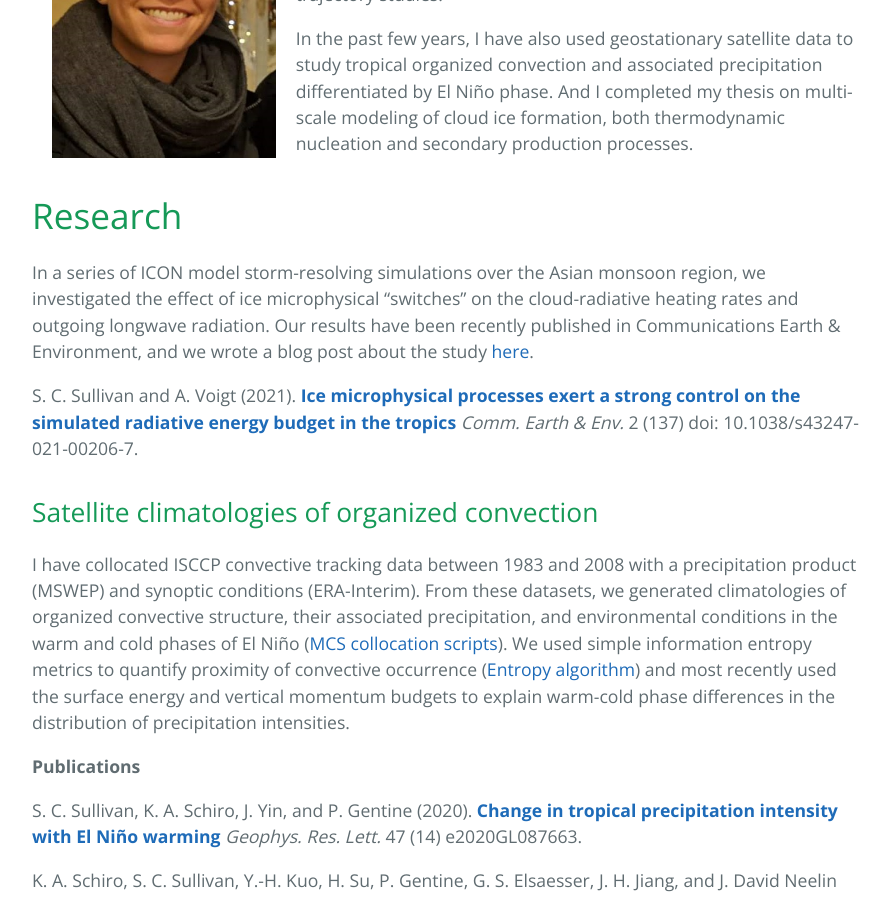
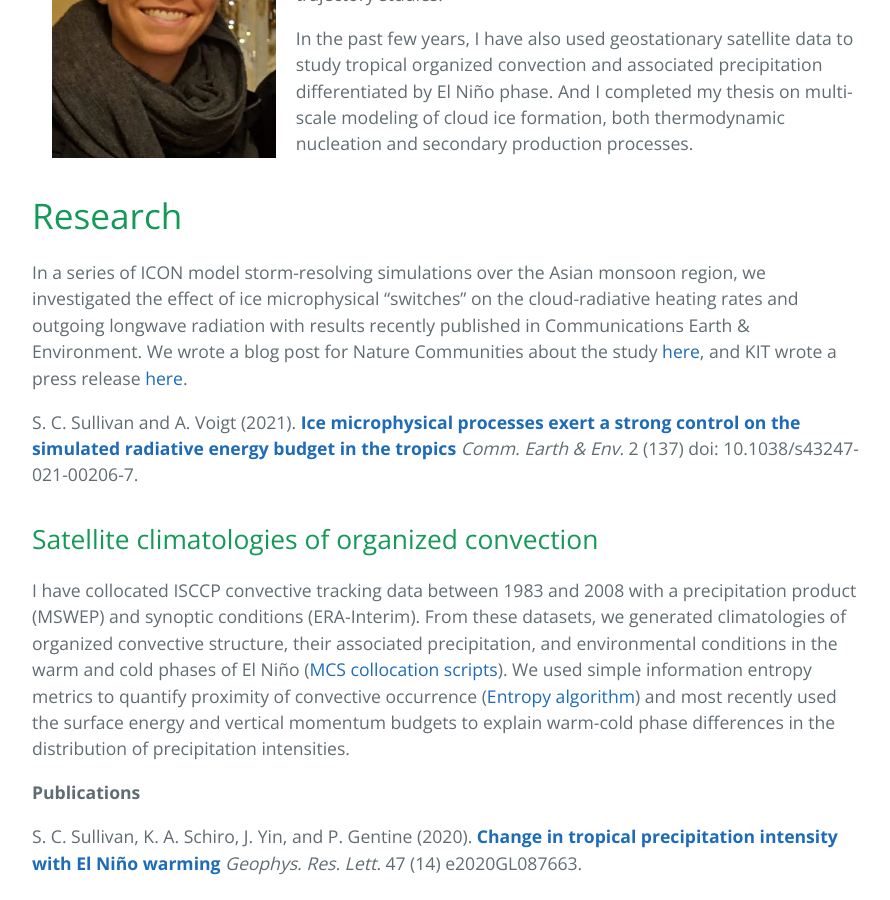
Before and after one commit to sylviasullivan/sylviasullivan.github.io, a Jekyll site: the page built from index.md, in a window 1280 px wide and 900 px high, scrolled down 557 px. Shown: the whole window, without its empty margins (192-1082 px from the left). Built offline with Jekyll 4.4.1, drawn with Linux system fonts in a browser that asks for light colours.

Commit message:
Add KIT press release link

```diff
--- a/index.md
+++ b/index.md
@@ -17,7 +17,7 @@ production processes.
 
 # Research
 
-In a series of ICON model storm-resolving simulations over the Asian monsoon region, we investigated the effect of ice microphysical "switches" on the cloud-radiative heating rates and outgoing longwave radiation. Our results have been recently published in Communications Earth & Environment, and we wrote a blog post about the study [here](https://sustainabilitycommunity.springernature.com/posts/how-ice-crystals-heat-the-atmosphere?channel_id=behind-the-paper).
+In a series of ICON model storm-resolving simulations over the Asian monsoon region, we investigated the effect of ice microphysical "switches" on the cloud-radiative heating rates and outgoing longwave radiation with results recently published in Communications Earth & Environment. We wrote a blog post for Nature Communities about the study [here](https://sustainabilitycommunity.springernature.com/posts/how-ice-crystals-heat-the-atmosphere?channel_id=behind-the-paper), and KIT wrote a press release [here](https://www.kit.edu/kit/29383.php).
 
 S. C. Sullivan and A. Voigt (2021). **[Ice microphysical processes exert a strong control on the simulated radiative energy budget in the tropics](https://www.nature.com/articles/s43247-021-00206-7#MOESM1)** *Comm. Earth & Env.* 2 (137) doi: 10.1038/s43247-021-00206-7.
 
```
